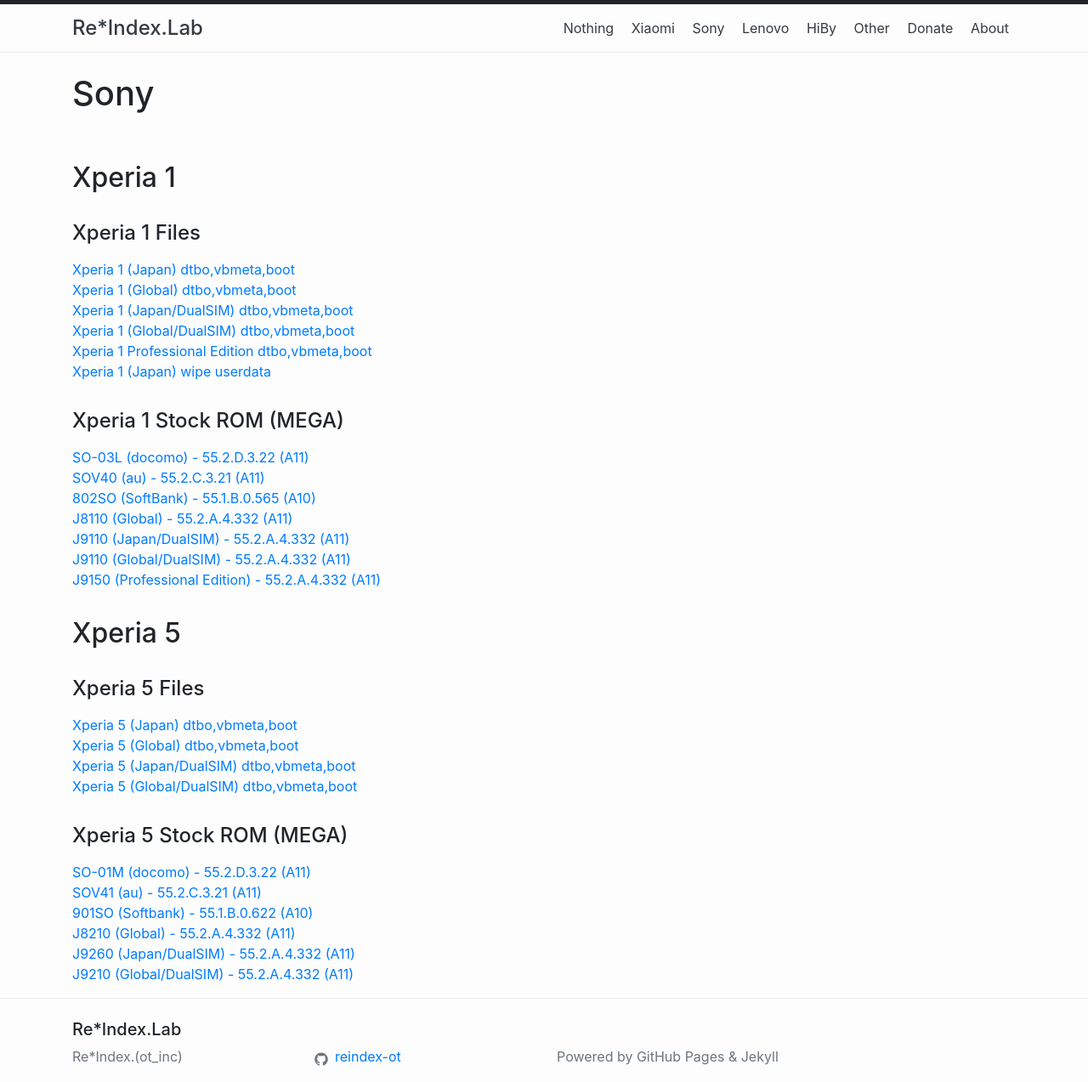
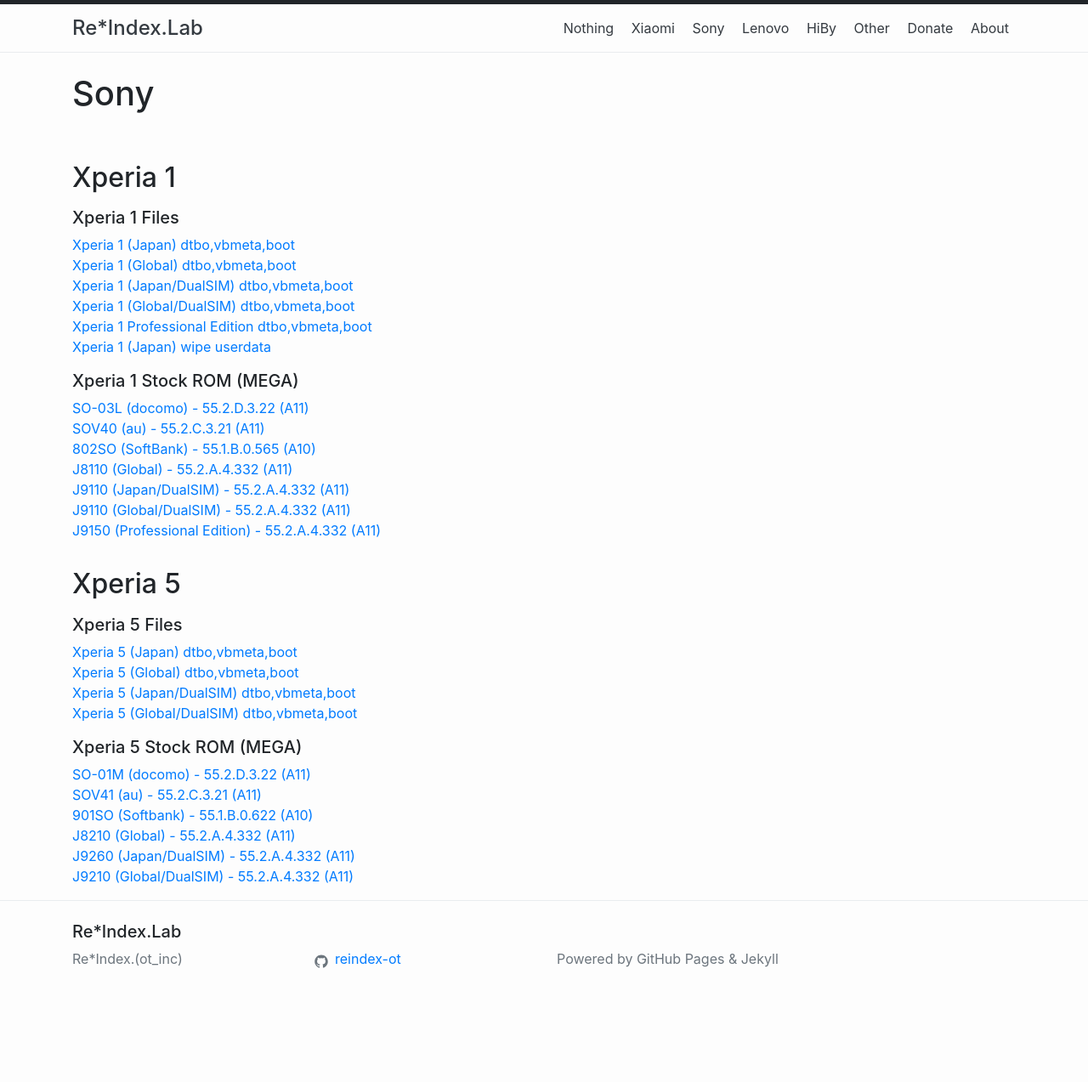
Before and after one commit to reindex-ot/reindex-ot.github.io, a Jekyll site: the page built from sony.md, in a window 1280 px wide. Shown: the whole page at 85% size. Built offline with Jekyll 4.4.1, drawn with Linux system fonts in a browser that asks for light colours; after the commit the page ends 1157 px from its top, so only the background shows below that.

```diff
--- a/sony.md
+++ b/sony.md
@@ -5,14 +5,14 @@ permalink: /sony/
 ---
 
 ## Xperia 1
-#### Xperia 1 Files
+##### Xperia 1 Files
 [Xperia 1 (Japan) dtbo,vbmeta,boot](https://github.com/reindex-ot/reindex-ot.github.io/blob/main/Xperia/Xperia1_JP_dtbo,vbmeta,boot.7z?raw=true)<br>
 [Xperia 1 (Global) dtbo,vbmeta,boot](https://github.com/reindex-ot/reindex-ot.github.io/blob/main/Xperia/Xperia1_J8110_dtbo,vbmeta,boot.7z?raw=true)<br>
 [Xperia 1 (Japan/DualSIM) dtbo,vbmeta,boot](https://github.com/reindex-ot/reindex-ot.github.io/blob/main/Xperia/Xperia1_J9110_JP(DualSIM)_dtbo,vbmeta,boot.7z?raw=true)<br>
 [Xperia 1 (Global/DualSIM) dtbo,vbmeta,boot](https://github.com/reindex-ot/reindex-ot.github.io/blob/main/Xperia/Xperia1_J9110(DualSIM)_dtbo,vbmeta,boot.7z?raw=true)<br>
 [Xperia 1 Professional Edition dtbo,vbmeta,boot](https://github.com/reindex-ot/reindex-ot.github.io/blob/main/Xperia/Xperia1_J9510(ProfessionalEdition)_dtbo,vbmeta,boot.7z?raw=true)<br>
 [Xperia 1 (Japan) wipe userdata](https://github.com/reindex-ot/reindex-ot.github.io/raw/main/Xperia/Xperia1_JP_wipe_userdata.7z?raw=true)<br>
-#### Xperia 1 Stock ROM (MEGA)
+##### Xperia 1 Stock ROM (MEGA)
 [SO-03L (docomo) - 55.2.D.3.22 (A11)](https://mega.nz/file/2ooAmYLI#ez4QfW3s4nipRKOT0vrby3NtFeCG0C4cCeQrziDOUW8)<br>
 [SOV40 (au) - 55.2.C.3.21 (A11)](https://mega.nz/file/XwpHTSQZ#7ASh31HfdgbynMSiR3VuGMha20XT3Aetgk0sXghJp6w)<br>
 [802SO (SoftBank) - 55.1.B.0.565 (A10)](https://mega.nz/file/j1wWGDSa#QCUxiMskO8txDOaAPSJfNYGR61Kcf8-VKCt4MZPofAk)<br>
@@ -22,12 +22,12 @@ permalink: /sony/
 [J9150 (Professional Edition) - 55.2.A.4.332 (A11)](https://mega.nz/file/uwQThTyL#ocWxUV70uXzGpGYNrWTp5OBMbPy_Mtg5mJLBFWVYs7Y)<br>
 
 ## Xperia 5
-#### Xperia 5 Files
+##### Xperia 5 Files
 [Xperia 5 (Japan) dtbo,vbmeta,boot](https://github.com/reindex-ot/reindex-ot.github.io/blob/main/Xperia/Xperia5_JP_dtbo,vbmeta,boot.7z?raw=true)<br>
 [Xperia 5 (Global) dtbo,vbmeta,boot](https://github.com/reindex-ot/reindex-ot.github.io/blob/main/Xperia/Xperia5_J8210_dtbo,vbmeta,boot.7z?raw=true)<br>
 [Xperia 5 (Japan/DualSIM) dtbo,vbmeta,boot](https://github.com/reindex-ot/reindex-ot.github.io/blob/main/Xperia/Xperia5_J9260(DualSIM)_dtbo,vbmeta,boot.7z?raw=true)<br>
 [Xperia 5 (Global/DualSIM) dtbo,vbmeta,boot](https://github.com/reindex-ot/reindex-ot.github.io/blob/main/Xperia/Xperia5_J9210(DualSIM)_dtbo,vbmeta,boot.7z?raw=true)<br>
-#### Xperia 5 Stock ROM (MEGA)
+##### Xperia 5 Stock ROM (MEGA)
 [SO-01M (docomo) - 55.2.D.3.22 (A11)](https://mega.nz/file/6txQFITA#nzf0W6t9umRlRBbJwYYHkYIL9plnP87Gbp1-EZPNZBs)<br>
 [SOV41 (au) - 55.2.C.3.21 (A11)](https://mega.nz/file/O95FWKxR#x3vvkfj1uxlPhF76xwiSjhworYOg8dOmt8JeKIk8GBU)<br>
 [901SO (Softbank) - 55.1.B.0.622 (A10)](https://mega.nz/file/H4BCyJSY#m8Ys0IekbFOjsaqC2j50LvgdrKyPlaAmC2KGwzGoTBk)<br>
```
